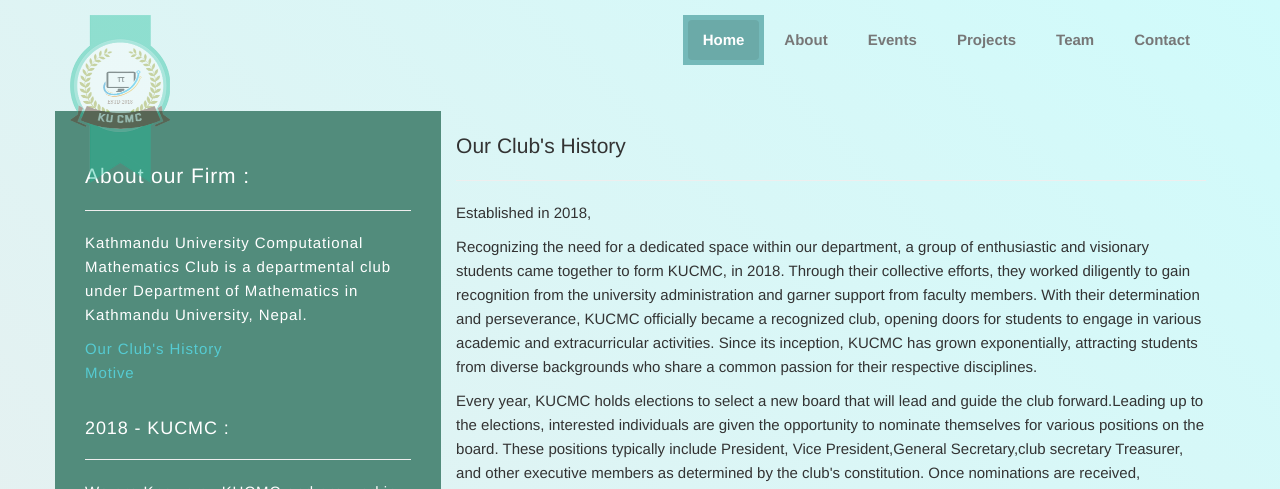
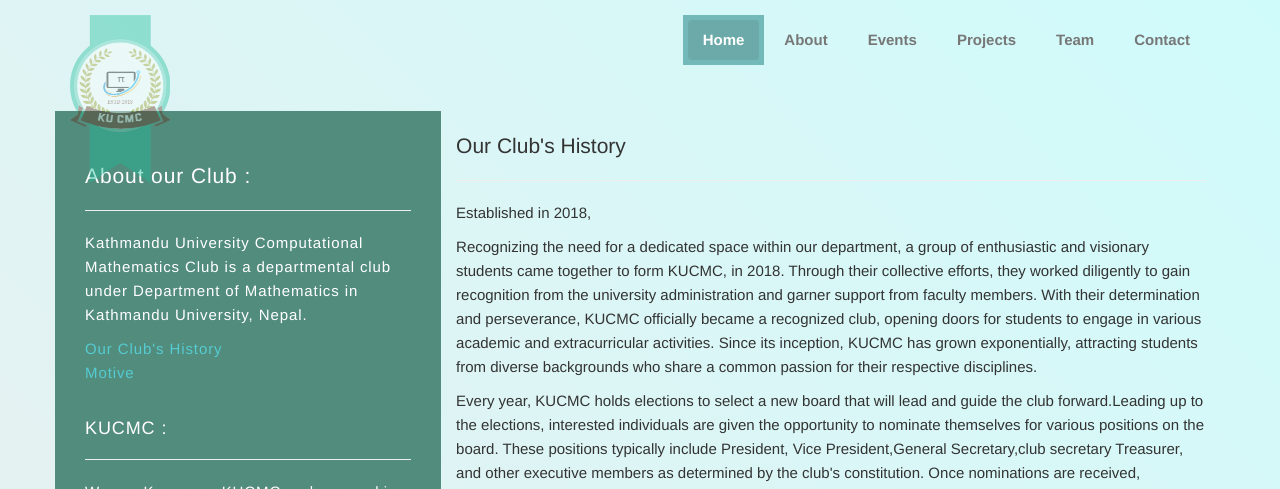
Before and after one commit to KUCMC/KUCMCtest.github.io, a plain HTML site: page about.html in a window 1280 px wide. Shown: the top 489 px of the page. Drawn offline with Linux system fonts and the light colour scheme.

Commit message:
removed word firm

```diff
--- a/about.html
+++ b/about.html
@@ -93,7 +93,7 @@
 <div class="container">
   <div class="row">
     <div class="side-left col-sm-4 col-md-4">
-      <h3 class="lead">  About our Firm : </h3><hr>
+      <h3 class="lead">  About our Club : </h3><hr>
 
 
 
@@ -105,7 +105,7 @@
 
       <br>
 
-      <h4>2018 - KUCMC :</h4><hr>
+      <h4>KUCMC :</h4><hr>
        We are Known as KUCMC and are working for the welfare of students enrolled in the program "B.Sc. in Computational Mathematics" here at Kathmandu University.
     </div>
     <div class="col-sm-8 col-md-8">
```
